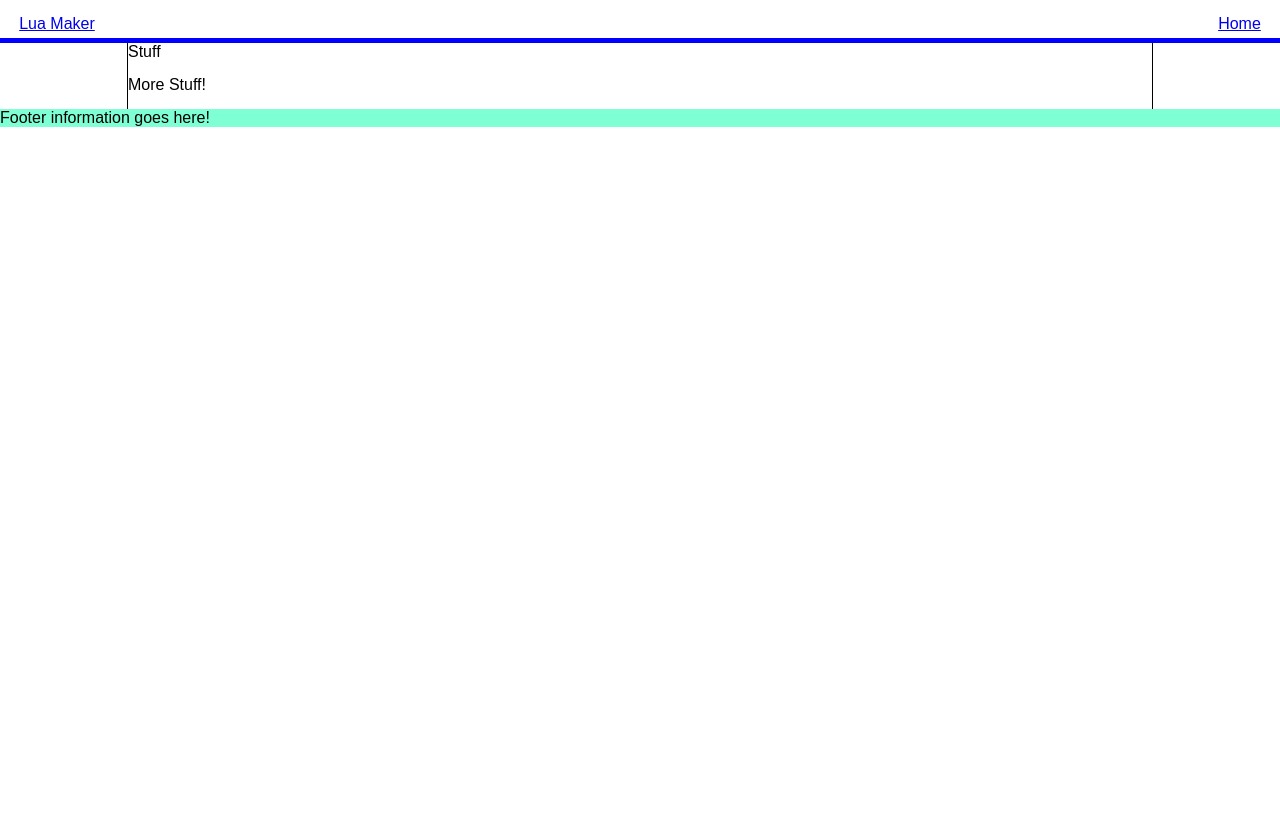
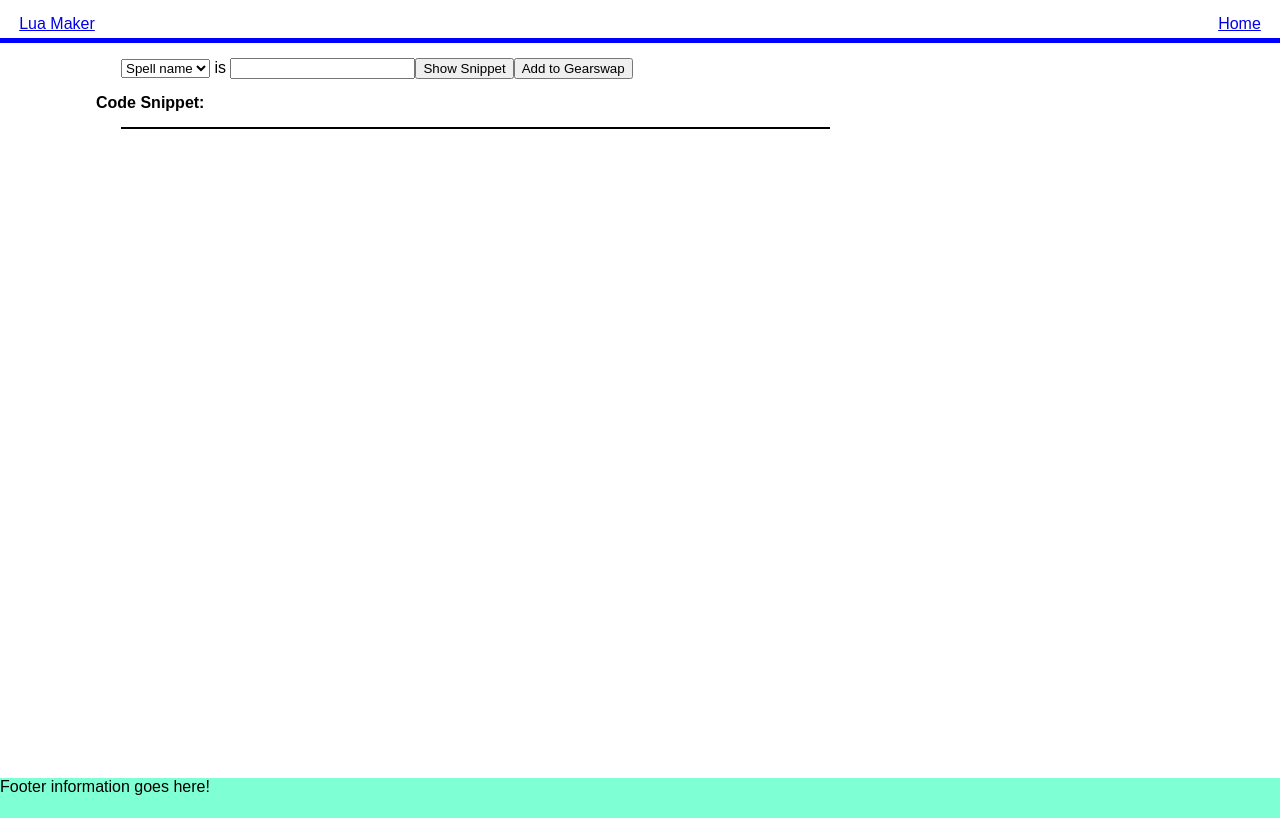
Before and after one commit to technicolour24k/gearswap-me, a React (Create React App) app: page / in a window 1280 px wide. Built offline with nearby package versions, Linux system fonts and the light colour scheme.

Commit message:
First useful commit
- Added function to generate code snippet
- Added first option value

```diff
--- a/src/Components/Pages/Home.js
+++ b/src/Components/Pages/Home.js
@@ -1,17 +1,35 @@
 import React from 'react';
-import {Title} from '../pageObjects';
-import {properties} from '../Config/properties';
-import SkypeLogo from '../Images/Skype.svg';
+import {addToSnippets, addToGearswap} from '../funcs/genCode'
 
-function Home() {
+let selectedOption = '';
+let optionValue = '';
+
+export function Home() {
   return (
       <div id="mainBody">
-        <div id="one">
-            Stuff
+        <div id="genOptions" class="indent">
+          <select id="selectGenOptions">
+            <option value="spell.name">Spell name</option>
+          </select>
+          &nbsp;is <input id="genOptionValue" type="text" />
+          <button onClick={() => {
+            getVals();
+            addToSnippets(selectedOption, optionValue);}}>Show Snippet</button>
+          <button onClick={addToGearswap}>Add to Gearswap</button>
         </div>
-        <div id="two">More Stuff!</div>
+          <b class="heading">Code Snippet:</b>
+        <div id="genSnippets" class = "indent">
+
+        </div>
+        <div id="genCode">
+
+        </div>
+
       </div>
   );
 }
 
-export default Home;
+function getVals() {
+  selectedOption = document.getElementById("selectGenOptions").value
+  optionValue = document.getElementById("genOptionValue").value
+}
--- /dev/null
+++ b/src/Components/funcs/genCode.js
@@ -0,0 +1,26 @@
+export function addToSnippets(selectedOption, optionValue) {
+    document.getElementById("genSnippets").innerHTML = "";
+    let arr = [`if (${selectedOption} == '${optionValue}') then`,
+    `Your Code Goes Here!`,
+    `end`];
+    arr.forEach(element => {
+        let node = document.createElement("p");
+        let textnode = document.createTextNode(element)
+        node.appendChild(textnode);
+        document.getElementById("genSnippets").appendChild(node);
+    });
+}
+
+export function addToGearswap(selectedOption, optionValue) {
+    document.getElementById("genSnippets").innerHTML = "";
+    let node = document.createElement("p");
+    let textnode = document.createTextNode(`if ${selectedOption} == '${optionValue}' then \n\n
+    Your code goes here\n\n
+    end`);
+    node.appendChild(textnode);
+    document.getElementById("genSnippets").appendChild(node);
+    textnode = document.createTextNode(`<b>Your Code Goes Here</b>`);
+    document.getElementById("genSnippets").appendChild(node);
+    textnode = document.createTextNode(`<b>Your Code Goes Here</b>`);
+
+}
--- a/src/Components/header.js
+++ b/src/Components/header.js
@@ -1,7 +1,7 @@
 import React from 'react';
 import { BrowserRouter as Router, Switch, Route, Link } from "react-router-dom";
 import {ExternalLink} from './pageObjects';
-import Home from './Pages/Home';
+import {Home} from './Pages/Home';
 import Ethos from './Pages/Ethos';
 import Portfolio from './Pages/Portfolio';
 import ContactUs from './Pages/Contact';
--- a/src/default.css
+++ b/src/default.css
@@ -6,7 +6,7 @@ body {
 nav {
   background: #fff;
   border-bottom: 5px blue solid;
-  max-height: 5%;
+  max-height: 5vh;
   color: #252525;
   cursor: pointer;
   padding: 15px 1.5% 5px;
@@ -18,19 +18,28 @@ nav a {
 }
 
 #mainBody {
-  width: 80%;
+  width: 85%;
   margin: auto;
-  border-left: 1px black solid;
-  border-right: 1px black solid;
-}
-
-#mainBody .pad {
-  min-height: 1000px;
-}
-#mainBody div {
-  padding-bottom: 15px;
+  min-height: 90vh;
 }
 
 footer {
   background: aquamarine;
+  min-height: 5vh;
 }
+
+.indent {
+  margin: 15px 25px;
+}
+
+#genSnippets {
+  border: black 1px solid;
+  background: lightgrey;
+  color: rgb(3, 100, 190);
+  max-width: 65%;
+  max-height: 15vh;
+}
+
+#genSnippets .heading {
+  color: black;
+}
```
